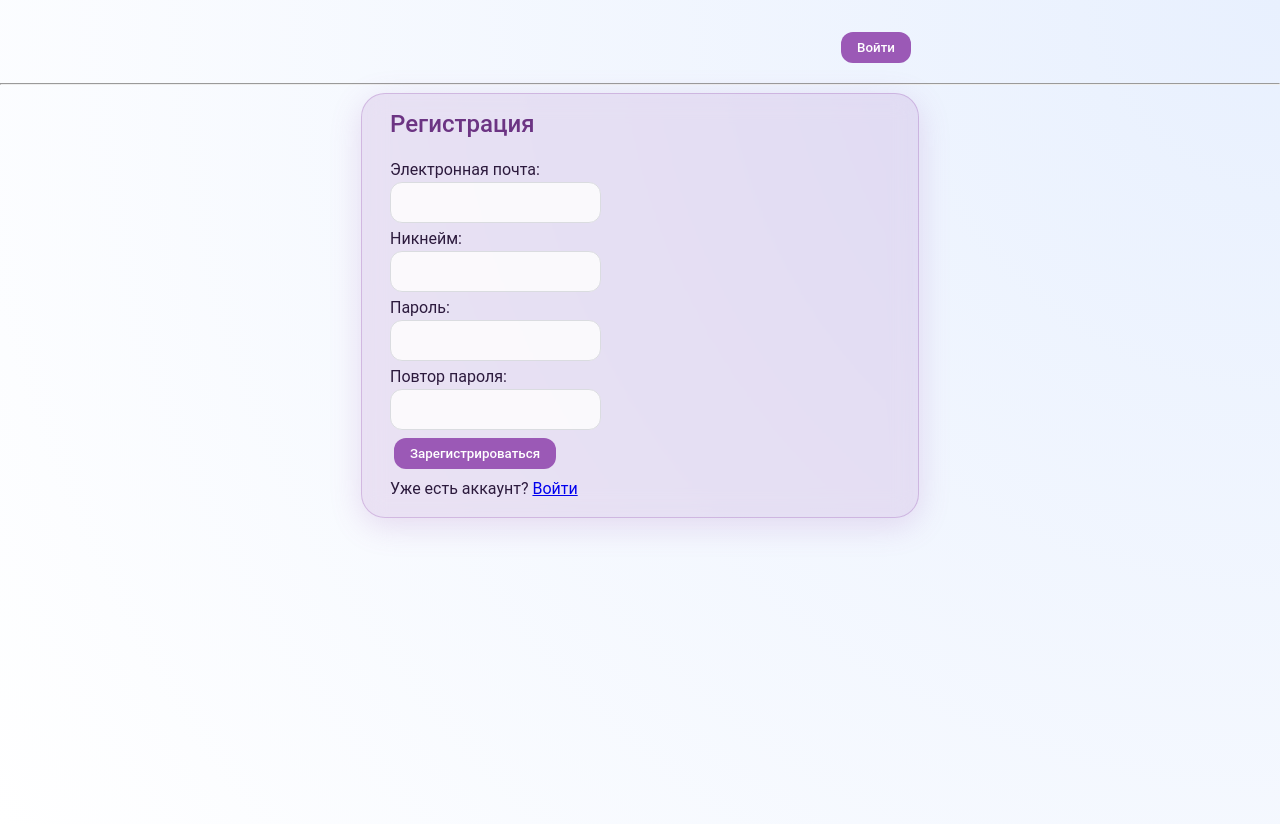
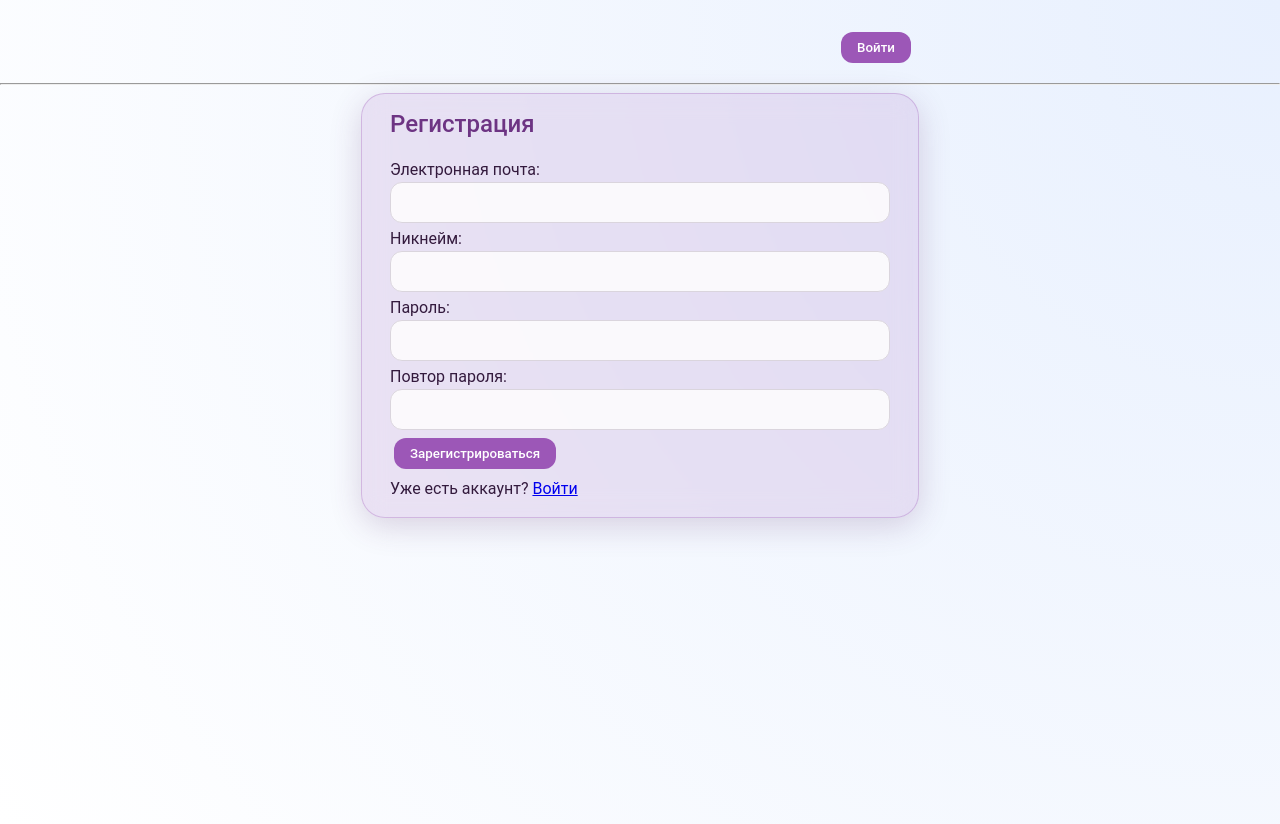
Before and after one commit to lineisover/shoplist, a Django app: page /accounts/register/ in a window 1280 px wide. Run offline with Django 5.2, Linux system fonts and the light colour scheme; some libraries are stand-ins or nearby versions.

Commit message:
style fixes

```diff
--- a/shoplist/static/shoplist/style.css
+++ b/shoplist/static/shoplist/style.css
@@ -1,24 +1,35 @@
 /* Переменные для легкой настройки цветов одной гаммы */
 :root {
-    /* Основной фиолетовый тон */
-    --primary-color: #9b59b6;      /* насыщенный лиловый */
-    --primary-light: #eeddff;      /* светлый лавандовый для фонов */
-    --primary-dark: #6c3483;       /* темный фиолетовый для акцентов и hover */
+    /* Базовый тон (0-360) */
+    --h: 283;
 
-    /* Glassmorphism элементы */
-    --glass-bg: rgba(155, 89, 182, 0.15);    /* полупрозрачный лиловый фон */
-    --glass-border: rgba(155, 89, 182, 0.3); /* полупрозрачная рамка */
-    --border-color: #dadce0;
+    /* Основной цвет: насыщенный лиловый */
+    --primary-color: hsl(var(--h), 40%, 53%);
+
+    /* Светлый лавандовый: высокая светлота, низкая насыщенность */
+    --primary-light: hsl(var(--h), 100%, 93%);
+
+    /* Темный фиолетовый: низкая светлота */
+    --primary-dark: hsl(var(--h), 43%, 36%);
+
+    /* Glassmorphism: используем hsla для прозрачности */
+    --glass-bg: hsla(var(--h), 40%, 53%, 0.15);
+    --glass-border: hsla(var(--h), 40%, 53%, 0.3);
 
     /* Текст */
-    --text-main: #2c1a3d;          /* темный фиолетовый для текста */
-    --text-secondary: #7d5ba6;     /* мягкий фиолетовый для вторичного текста */
+    --text-main: hsl(var(--h), 40%, 17%);
+    --text-secondary: hsl(var(--h), 30%, 50%);
 
-    /* Ошибки и успех — в рамках фиолетового оттенка */
-    --error-color: #e74c3c;        /* контрастная ошибка (красноватый) */
-    --success-color: #4abada;      /* светлый бирюзовый для успеха, гармонирует с фиолетовым */
+    /* Попапы */
+    --error-color: hsl(343, 70%, 50%);
+    --success-color: hsl(143, 60%, 55%);
 
-    --shadow: 0 8px 32px 0 rgba(155, 89, 182, 0.2);
+    /* Границы */
+    --border-color: hsl(var(--h), 10%, 85%);
+
+    /* Тень */
+    --shadow-color: hsla(var(--h), 40%, 30%, 0.2);
+    --shadow: 0 8px 32px 0 var(--shadow-color);
 }
 
 /* Общие сбросы */
@@ -65,7 +76,7 @@ body {
     display: flex;
     flex-direction: column;
     flex-wrap: nowrap;
-    max-width: min-content;
+    justify-content: stretch;
 }
 .sl-item-form {
     display: flex;
@@ -380,10 +391,13 @@ input[type="checkbox"]:checked::before {
 
 /* Зачёркивание и перемещение вниз */
 .sl-item.done {
+    background-color: var(--glass-bg);
+    opacity: 0.8;
+}
+
+.sl-item-text.done {
     text-decoration: line-through;
     color: var(--primary-color);
-    background-color: #bebebebe;
-    opacity: 0.8;
 }
 
 li.done {
@@ -416,7 +430,7 @@ li:not(.done) {
     color: white;
     font-weight: 500;
     z-index: 1000;
-    box-shadow: 0 12px 24px var(--shadow);;
+    box-shadow: var(--shadow);;
     backdrop-filter: blur(8px);
     animation: slideIn 0.3s ease-out, fadeout 0.5s ease-out 3s forwards;
 }
--- a/shoplist/templates/shoplist/partials/item_li.html
+++ b/shoplist/templates/shoplist/partials/item_li.html
@@ -7,7 +7,9 @@
                    hx-trigger="change"
                    hx-target="#item-{{ item.id }}"
                    hx-swap="outerHTML">
-            {{ item.name }}
+            <div class="sl-item-text {% if item.done %}done{% endif %}">
+                {{ item.name }}
+            </div>
         </div>
 
         <div class="sl-item-buttons">
```
